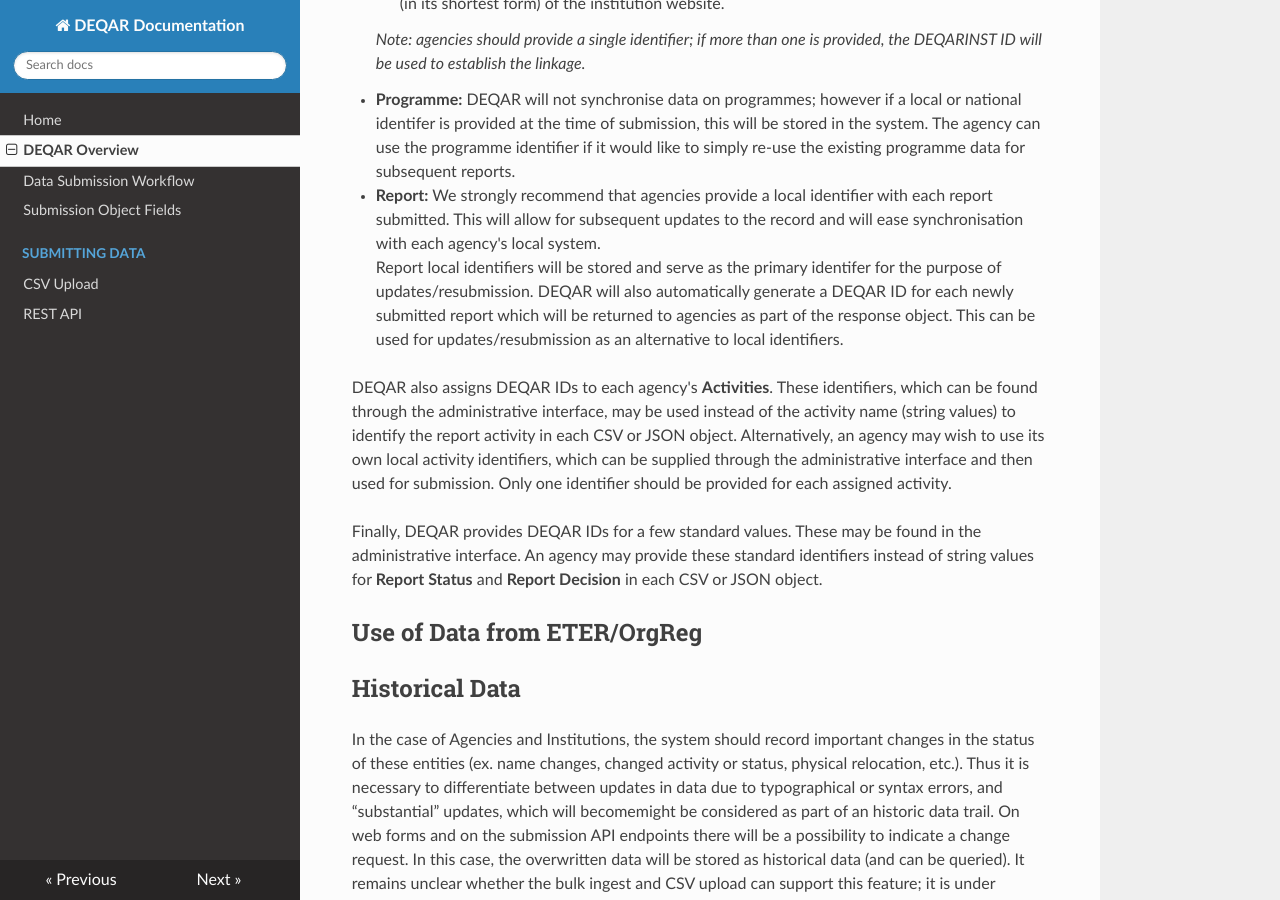
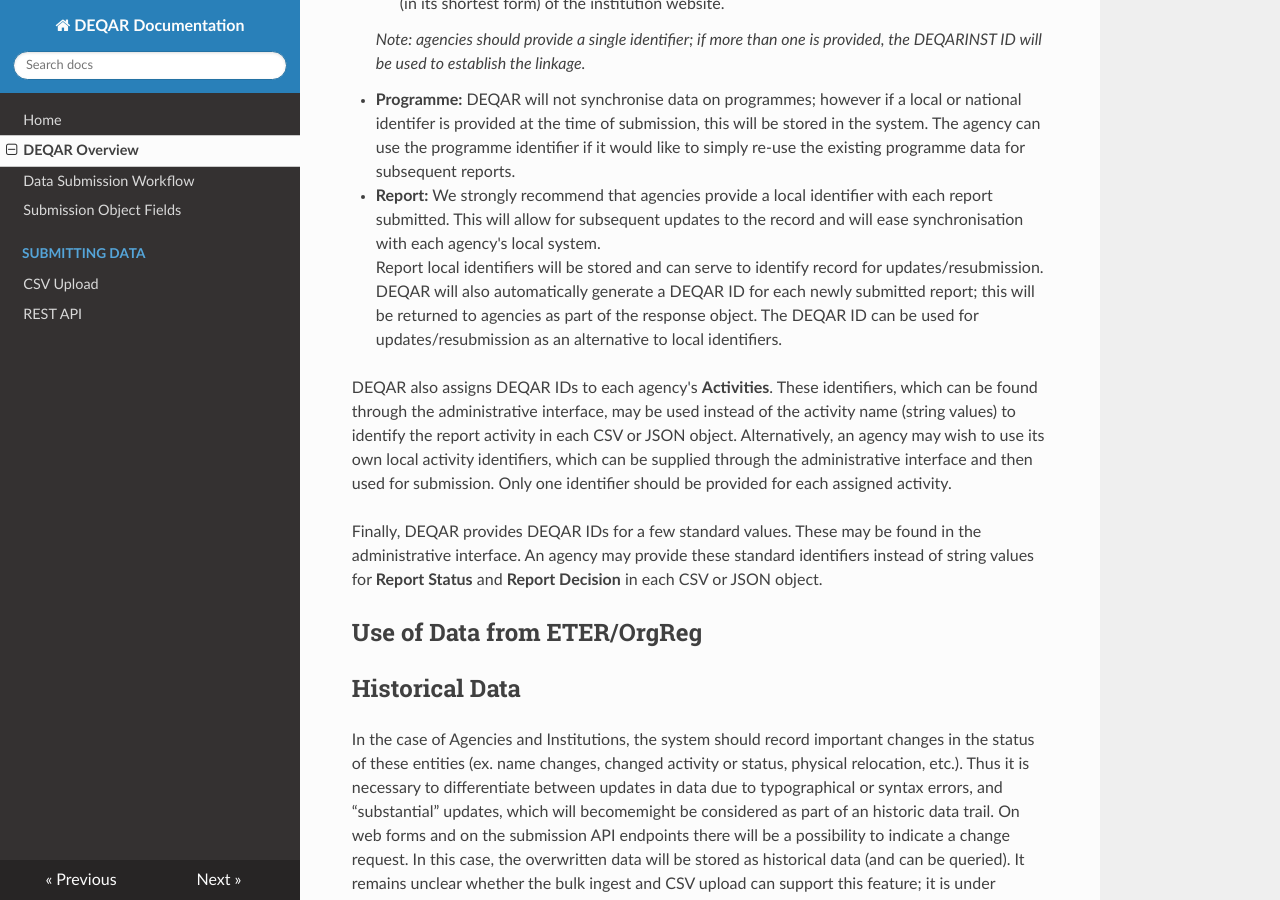
Before and after one commit to EQAR/deqar-docs, an MkDocs documentation site: the page built from docs/DEQAR_overview.md, in a window 1280 px wide and 900 px high, scrolled down 2756 px. Built offline with MkDocs 1.6.1, drawn with Linux system fonts in a browser that asks for light colours; nearby versions of some CDN libraries; old or Windows-style settings are respelled for this version of MkDocs.

Commit message:
Update DEQAR_overview.md

```diff
--- a/docs/DEQAR_overview.md
+++ b/docs/DEQAR_overview.md
@@ -67,7 +67,7 @@
 - **Programme:** DEQAR will not synchronise data on programmes; however if a local or national identifer is provided at the time of submission, this will be stored in the system. The agency can use the programme identifier if it would like to simply re-use the existing programme data for subsequent reports.
 
 - **Report:** We strongly recommend that agencies provide a local identifier with each report submitted. This will allow for subsequent updates to the record and will ease synchronisation with each agency's local system.
-    Report local identifiers will be stored and serve as the primary identifer for the purpose of updates/resubmission. DEQAR will also automatically generate a DEQAR ID for each newly submitted report which will be returned to agencies as part of the response object. This can be used for updates/resubmission as an alternative to local identifiers.
+    Report local identifiers will be stored and can serve to identify record for updates/resubmission. DEQAR will also automatically generate a DEQAR ID for each newly submitted report; this will be returned to agencies as part of the response object. The DEQAR ID can be used for updates/resubmission as an alternative to local identifiers.
 
 DEQAR also assigns DEQAR IDs to each agency's **Activities**. These identifiers, which can be found through the administrative interface, may be used instead of the activity name (string values) to identify the report activity in each CSV or JSON object. Alternatively, an agency may wish to use its own local activity identifiers, which can be supplied through the administrative interface and then used for submission.  Only one identifier should be provided for each assigned activity.
 
```
